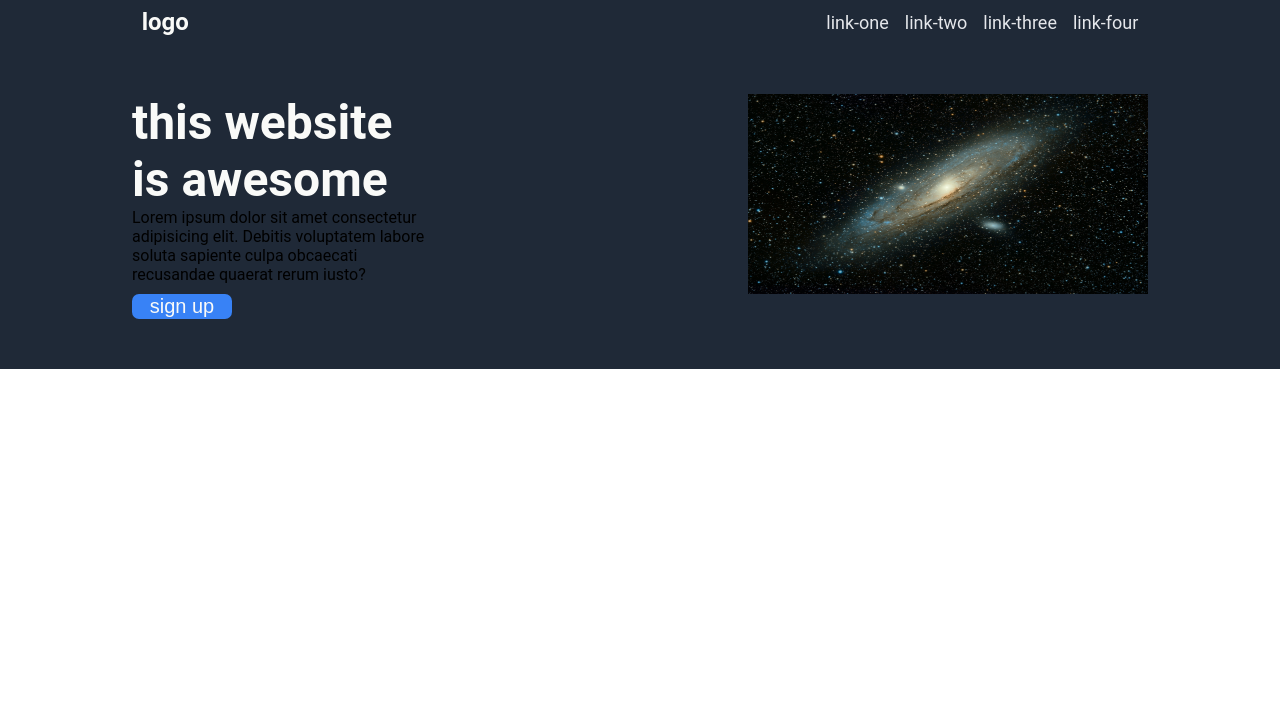
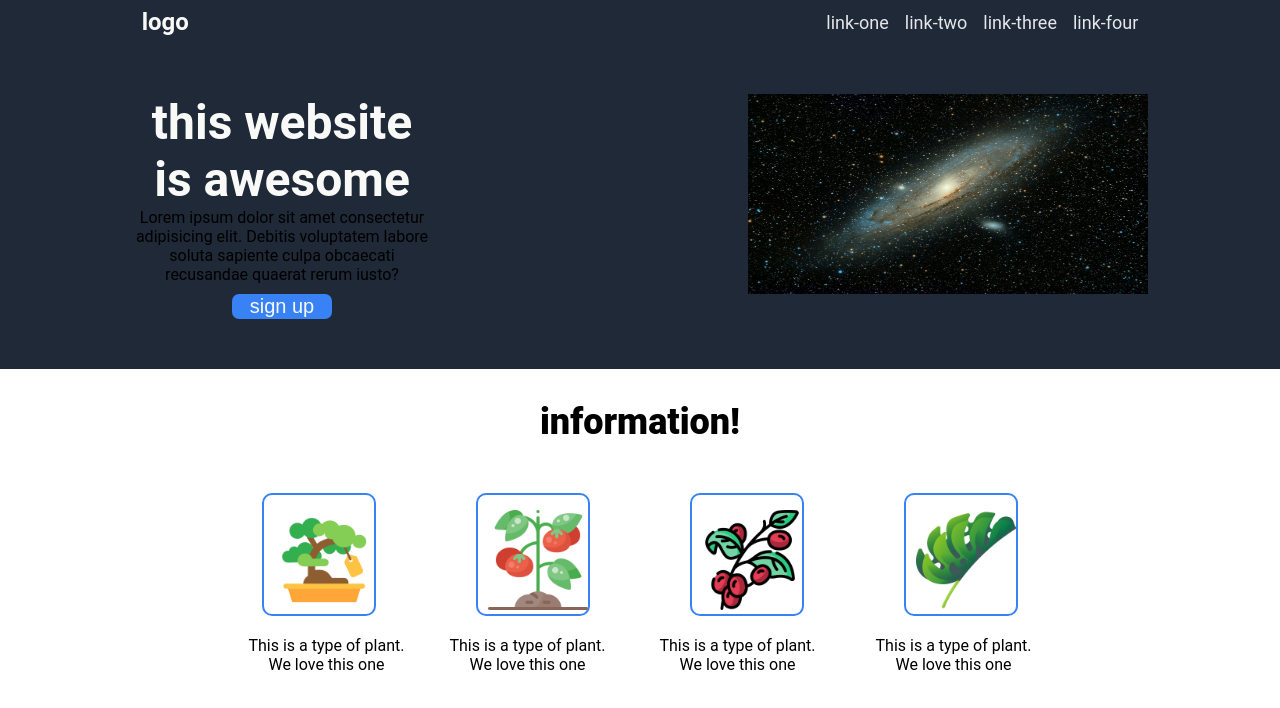
Before and after one commit to berekcode/progetto-landing-page, a plain HTML site: page index.html in a window 1280 px wide. Drawn offline with Linux system fonts and the light colour scheme; a web font is replaced by a local one.

Commit message:
finita seconda sezione,devo riuscire a scriverla in maniera più semplificata

```diff
--- a/index.html
+++ b/index.html
@@ -33,9 +33,43 @@
            </div>
 
               <div>
-                <img src="img/spazio-3-min.jpg" alt="" >
+                <img class="fotos" src="img/spazio-3-min.jpg" alt="">
               </div>
         </div>
+        <div class="title">information!</div>
+        <div class="containers">
+            <div class="infos">
+              <img src="img/bonsai.png" alt="barberry">
+              <!--<div class="texts">This is a type of plant. We love this one.</div>-->
+            </div>
+
+            <div class="infos">
+              <img src="img/tomato.png" alt="chili">
+              <!--<div class="texts">This is another type of plant. Isn't it nice?</div>-->
+            </div>
+
+            <div class="infos">
+              <img src="img/coffee-plant.png" alt="pepper">
+              <!--<div class="texts">We have so many plants. Yay plants.</div>-->
+            </div>
+
+            <div class="infos">
+              <img src="img/tropical-leaves.png" alt="saffron">
+              <!--<div class="texts">I'm running out of things to say about plants.</div>-->
+            </div>
+          </div>
+            <div class="nota">
+              <div class="notaone">This is a type of plant.<br> We love this one</div>
+              <div class="notatwo">This is a type of plant.<br> We love this one</div>
+              <div class="notathree">This is a type of plant.<br> We love this one</div>
+              <div class="notafour">This is a type of plant.<br> We love this one</div>
+            </div>
+
+
+
+
+
+
 
 </body>
 </html>
--- a/style.css
+++ b/style.css
@@ -1,9 +1,13 @@
 body {
-    margin: 0;
+    margin: 0 auto;
     background: #fff;
     font-family:Roboto, Arial, Helvetica, sans-serif ;
+    text-align: center;
+
 
 }
+
+
 
 a {
     /* this removes the line under our links */
@@ -46,26 +50,47 @@ a {
     align-items: center;
     gap: 16px;
   }
-  img {
+  .fotos {
     width: 400px;
     height: 200px;
   }
+  img {
+    width: 100px;
+    height: 100px;
+  }
+
   .container {
     display: flex;
     justify-content: space-around;
     gap: 52px;
     background-color: #1f2937;
     padding-top: 50px;
+
+  }
+
+  .title {
+    font-size: 36px;
+    font-weight: 900;
+    margin-top: 32px;
   }
   .info {
 
     max-width: 300px;
   }
+
+
   .text {
     font-style: Roboto;
     font-size: 48px;
     font-weight: bold;
     color: #f9faf8;
+  }
+  .texts {
+    font-style: Roboto;
+    font-size: 18px;
+    color: #1f2937;
+
+
   }
 
  .btn{
@@ -83,3 +108,43 @@ a {
   width: 100px;
 
  }
+ .containers {
+  display: flex;
+  justify-content: center;
+  gap: 100px;
+  padding-top: 50px;
+
+
+
+
+ }
+ .infos {
+  max-width: 180px;
+  border: 2px solid #3882f6;
+  border-radius: 10px;
+  padding-top: 15px;
+  padding-left: 10px;
+ }
+ .nota {
+  display: flex;
+  justify-content: center;
+  gap: 25px;
+
+
+
+ }
+ .notaone {
+  padding-top: 20px;
+ }
+ .notatwo {
+  padding-top: 20px;
+  padding-left: 20px;
+ }
+ .notathree {
+  padding-top: 20px;
+  padding-left: 29px;
+ }
+ .notafour {
+  padding-top: 20px;
+  padding-left: 35px;
+ }
```
Also changed, not shown: img/bonsai.png (added), img/tomato.png (added), img/tropical-leaves.png (added).
